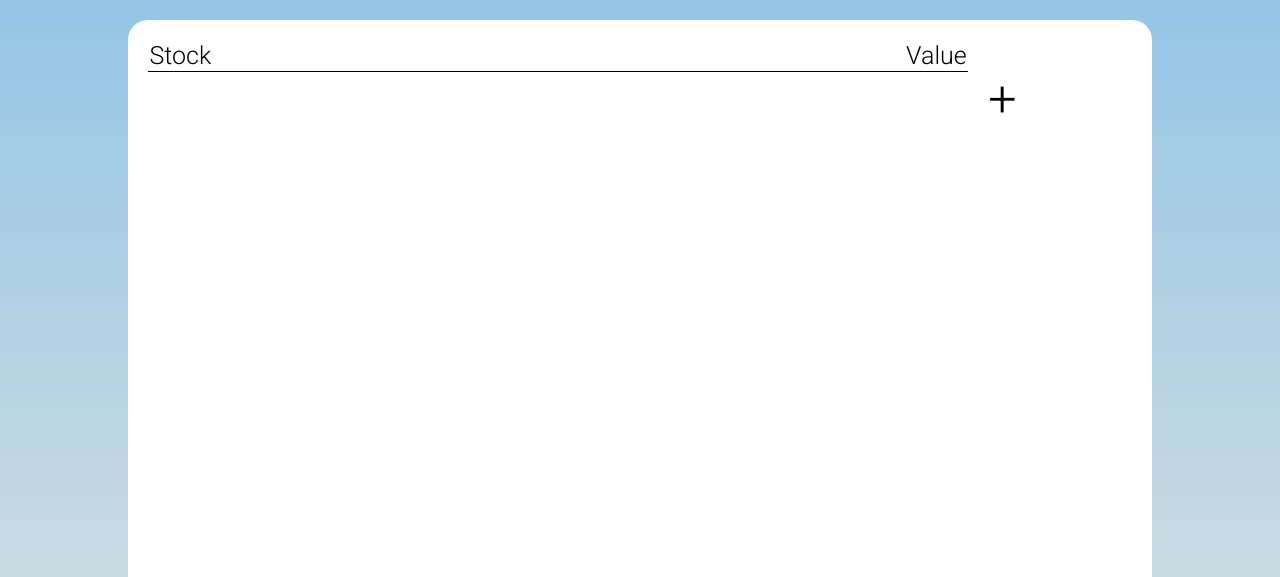
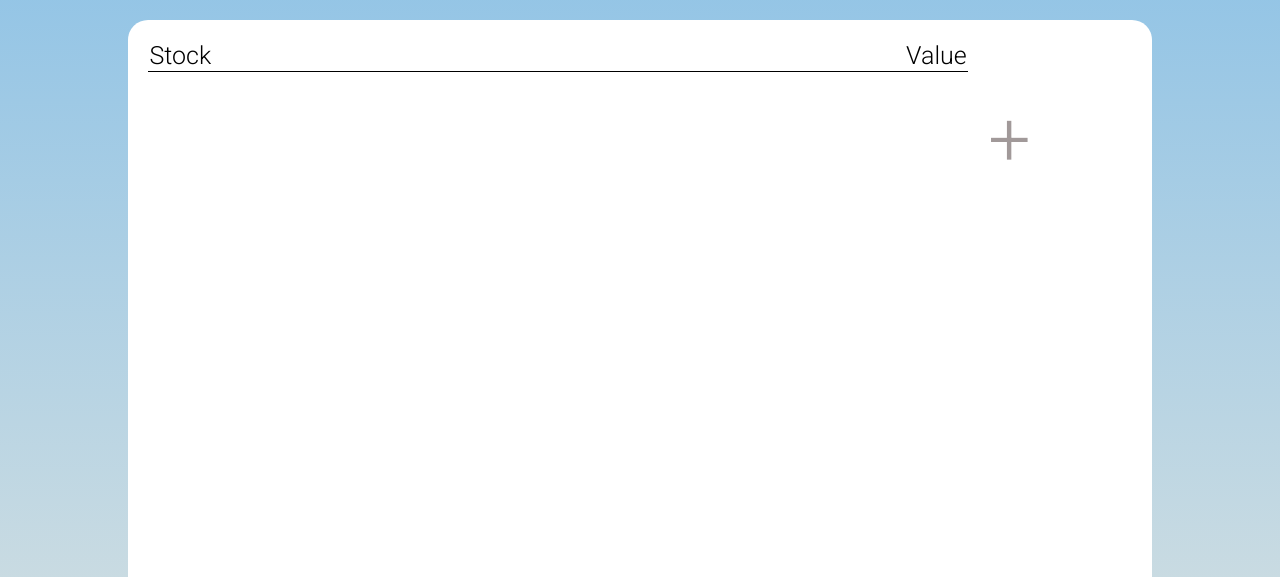
Before and after one commit to Stefan-RR/stock-portfolio-tracker, a React (Create React App) app: page / in a window 1280 px wide. In both pictures the pointer is over the element 1002 px from the left and 520 px from the top of the page. Shown: the part 220-797 px from the top of the page. Built offline with nearby package versions, Linux system fonts and the light colour scheme.

Commit message:
Update App.css

```diff
--- a/src/App.css
+++ b/src/App.css
@@ -34,8 +34,12 @@ html {
     text-align: right;
 }
 .add {
-    font-size: 50px;
+    font-size: 75px;
     display:block
+}
+.add:hover {
+    color: rgb(161, 153, 153);
+    cursor: pointer;
 }
 .form {
     display: none;
```
